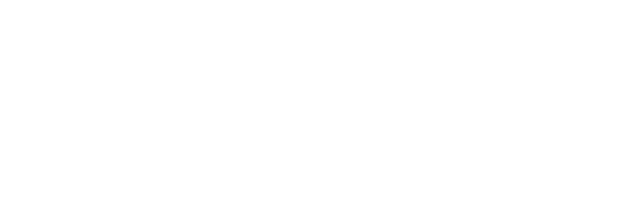
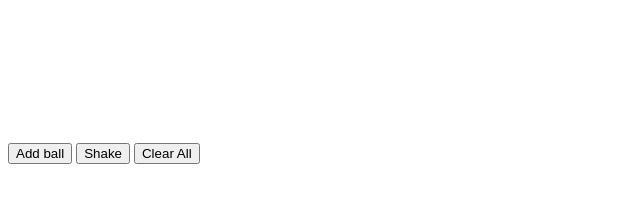
Before and after one commit to StephanieGalindo10/Bouncing_Ball, a plain HTML site: page Bouncing_Ball/index.html in a window 1280 px wide. Shown: the whole page, without its empty margins (0-640 px from the left). Drawn offline with Linux system fonts and the light colour scheme.

Commit message:
testing html

```diff
--- a/Bouncing_Ball/index.html
+++ b/Bouncing_Ball/index.html
@@ -7,6 +7,11 @@
     <title>Document</title>
 </head>
 <body>
-
+    <div id="container">
+        <input type="button" id="add" value="Add ball" onclick="addBall();"/>
+        <input type="button" id="shake" value="Shake" onclick="shake();" />
+        <input type="button" id="clearAll" value="Clear All" onclick="clearAll();" />
+        <canvas id="c"></canvas>
+    </div>
 </body>
 </html>
```
